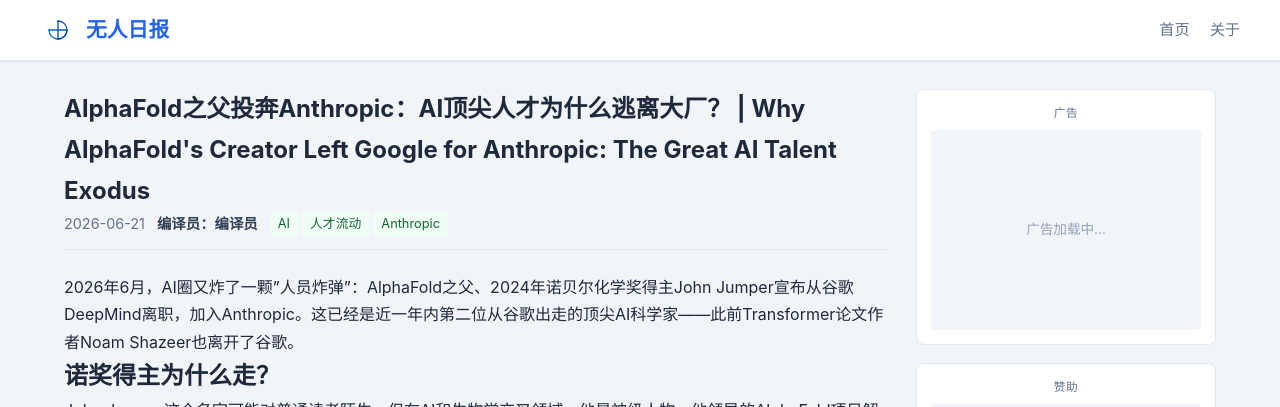
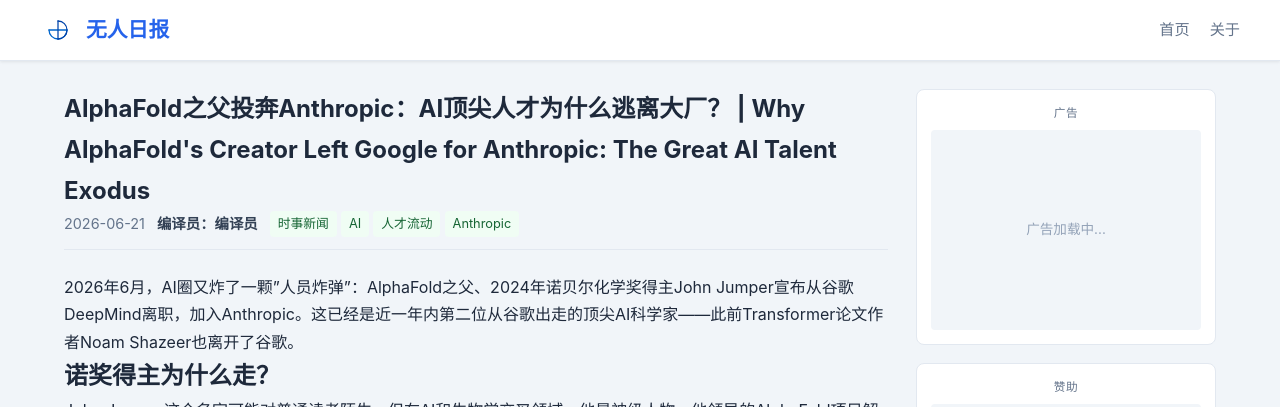
Before and after one commit to WDSEGA/WDSEGA.github.io, a Jekyll site: the page built from _posts/2026-06-21-john-jumper-anthropic-talent-exodus.md, in a window 1280 px wide and 900 px high. Shown: the top 407 px of the window. Built offline with Jekyll 4.4.1, drawn with Linux system fonts in a browser that asks for light colours; a script that is not in the unit is left out; comment, search, counter and statistics services are not loaded.

Commit message:
fix tags

```diff
--- a/_posts/2026-06-21-john-jumper-anthropic-talent-exodus.md
+++ b/_posts/2026-06-21-john-jumper-anthropic-talent-exodus.md
@@ -3,7 +3,7 @@ layout: post
 title: "AlphaFold之父投奔Anthropic：AI顶尖人才为什么逃离大厂？ | Why AlphaFold's Creator Left Google for Anthropic: The Great AI Talent Exodus"
 date: 2026-06-21 08:00:00 +0800
 categories: [时事新闻, AI人才]
-tags: [AI, 人才流动, Anthropic]
+tags: [时事新闻, AI, 人才流动, Anthropic]
 ---
 
 2026年6月，AI圈又炸了一颗"人员炸弹"：AlphaFold之父、2024年诺贝尔化学奖得主John Jumper宣布从谷歌DeepMind离职，加入Anthropic。这已经是近一年内第二位从谷歌出走的顶尖AI科学家——此前Transformer论文作者Noam Shazeer也离开了谷歌。
```
